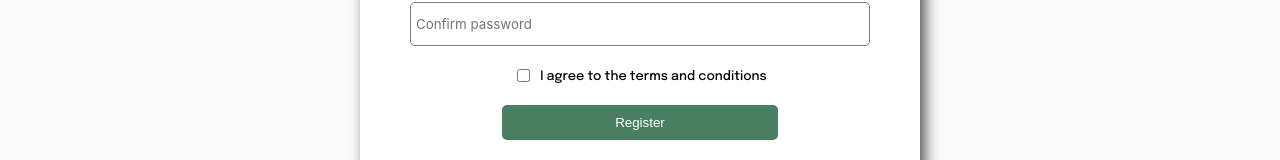
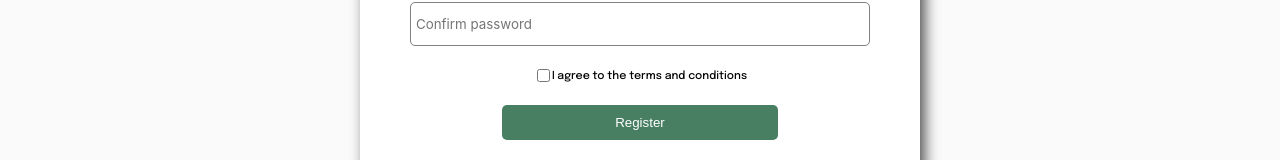
Before and after one commit to smarist/snap-app, a React (Create React App) app: page /Register in a window 1280 px wide. Shown: the part 403-563 px from the top of the page. Built offline with nearby package versions, Linux system fonts and the light colour scheme.

Commit message:
made some changes

```diff
--- a/src/css/register.css
+++ b/src/css/register.css
@@ -42,8 +42,9 @@
 
   .small{
       margin-top: 0.25rem;
-      font-size: 0.8rem;
+      font-size: 0.69rem;
       align-self: flex-start;
+      margin-left: -0.5rem;
   }
   .form {
     width: 80%;
```
